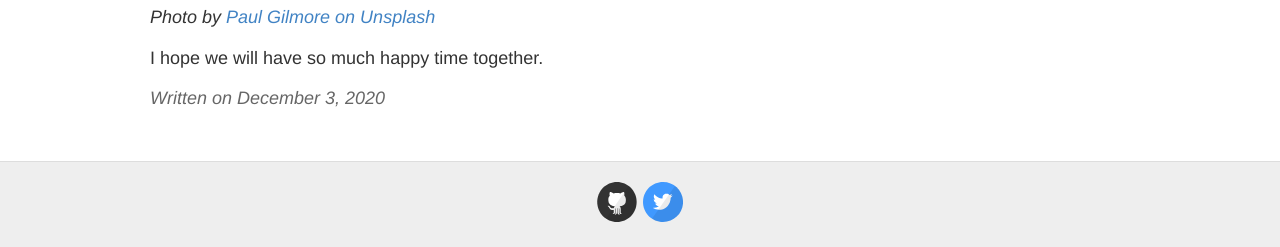
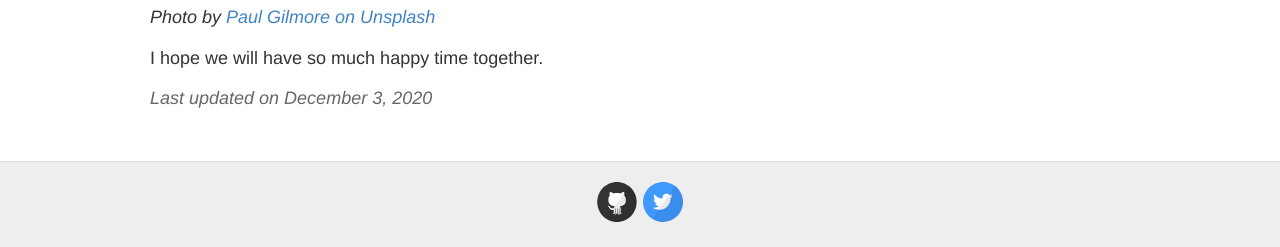
Before and after one commit to loitd/loitd.github.io, a Jekyll site: the page built from _posts/2020-12-03-Hello-World.md, in a window 1280 px wide. Shown: the part 869-1116 px from the top of the page. Built offline with Jekyll 4.4.1, drawn with Linux system fonts in a browser that asks for light colours; comment, search, counter and statistics services are not loaded.

Commit message:
updated-by-loitd

```diff
--- a/_config.yml
+++ b/_config.yml
@@ -34,7 +34,7 @@
 
 # Enter your Disqus shortname (not your username) to enable commenting on posts
 # You can find your shortname on the Settings page of your Disqus account
-disqus:
+disqus: oraerr-com
 
 # Enter your Google Analytics web tracking code (e.g. UA-2110908-2) to activate tracking
 google_analytics: G-QMCFS2SQPY
--- a/_layouts/cheatsheet.html
+++ b/_layouts/cheatsheet.html
@@ -10,7 +10,7 @@
   </div>
 
   <div class="date">
-    Written on {{ page.date | date: "%B %e, %Y" }}
+    Last updated on {{ page.date | date: "%B %e, %Y" }}
   </div>
 
   {% include disqus.html %}
--- a/_layouts/post.html
+++ b/_layouts/post.html
@@ -10,7 +11,7 @@
   </div>
 
   <div class="date">
-    Written on {{ page.date | date: "%B %e, %Y" }}
+    Last updated on {{ page.date | date: "%B %e, %Y" }}
   </div>
 
   {% include disqus.html %}
```
Also changed, not shown: other parts of _layouts/post.html (+1 -0 lines).
